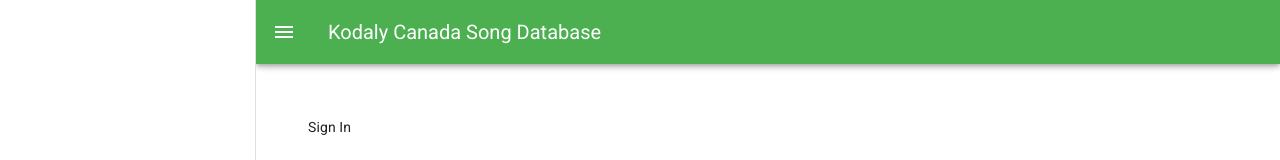
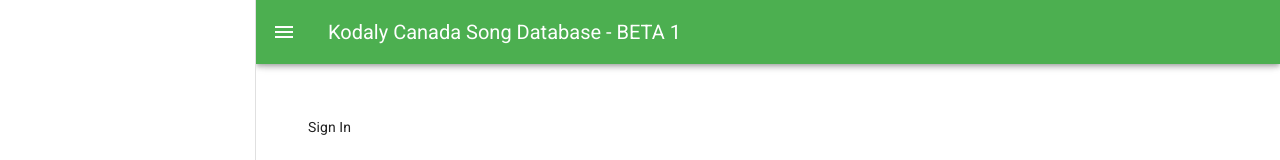
Before and after one commit to lrlarson/kodalyCanada, a Vue app: page /#/ in a window 1280 px wide. Shown: the top 160 px of the page. Built offline with nearby package versions, Linux system fonts and the light colour scheme; what @ckeditor/ckeditor5-vue2, vue-global-var, vuetify-audio would draw is missing.

Commit message:
Added Beta Label

```diff
--- a/src/App.vue
+++ b/src/App.vue
@@ -41,7 +41,7 @@
       dark
     >
 			<v-app-bar-nav-icon @click.stop="drawer = !drawer"></v-app-bar-nav-icon>
-			<v-toolbar-title>Kodaly Canada Song Database  </v-toolbar-title>
+			<v-toolbar-title>Kodaly Canada Song Database - BETA 1  </v-toolbar-title>
     </v-app-bar>
 
     <v-main>
```
